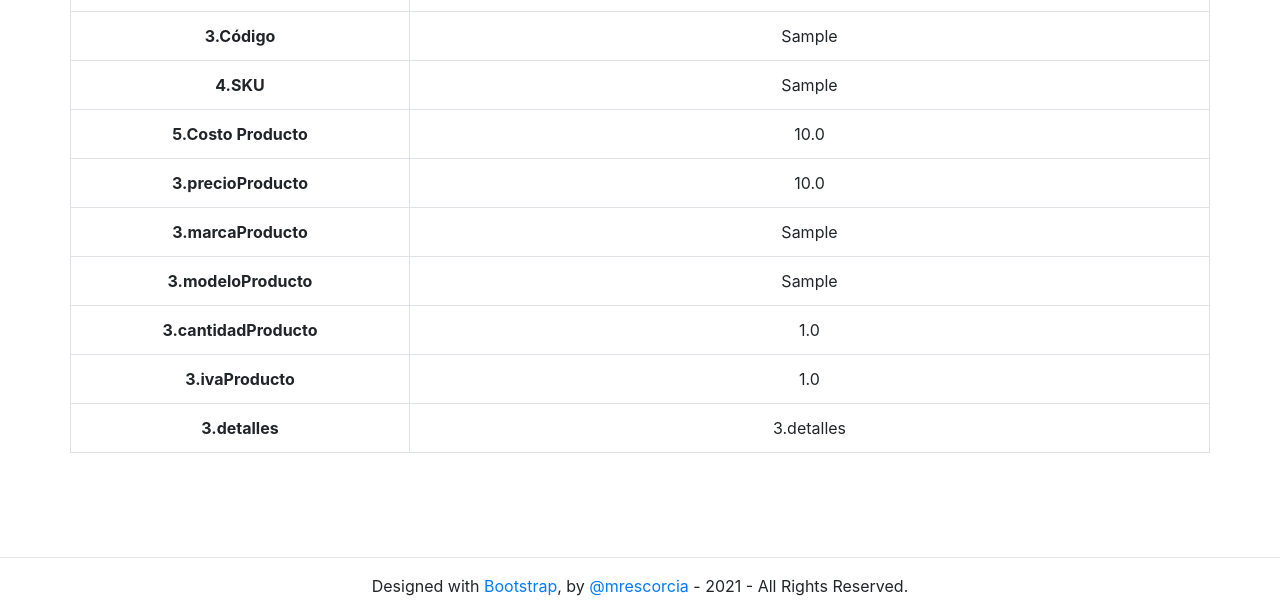
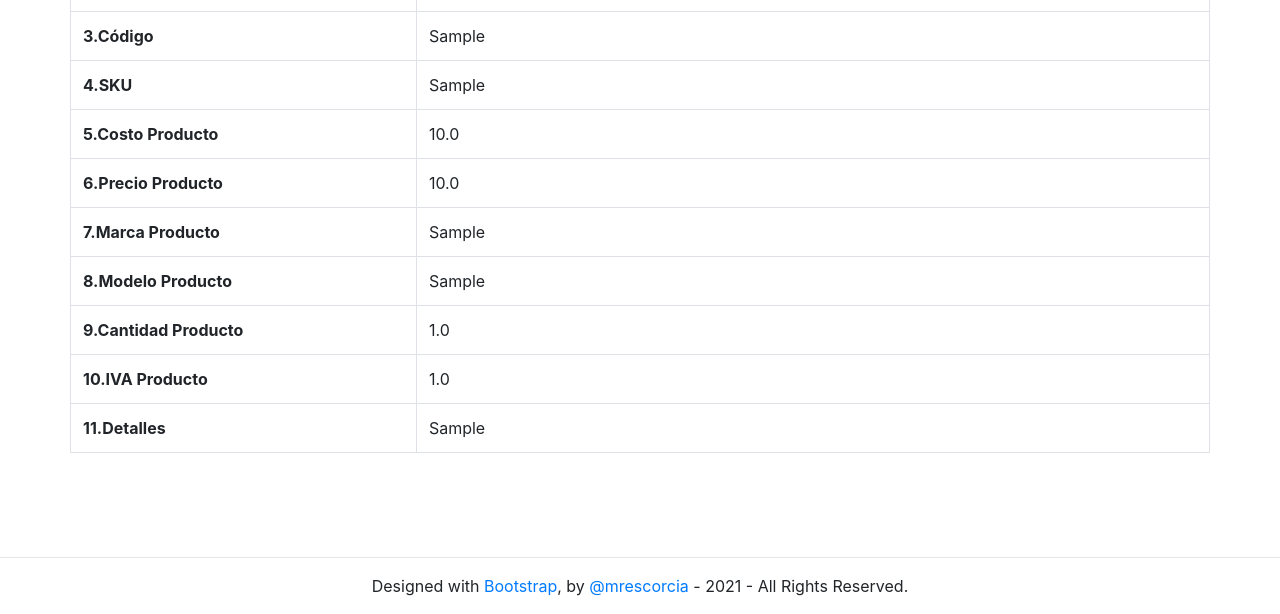
Before and after one commit to mrescorcia/otilia, a Django app: page /productos/ in a window 1280 px wide. Shown: the part 550-1164 px from the top of the page. Run offline with Django 3.2, Linux system fonts and the light colour scheme; tables that the repository leaves empty hold one stand-in row (values such as "Sample post").

Commit message:
28-06-2021

```diff
--- a/templates/productos/listadoProductos.html
+++ b/templates/productos/listadoProductos.html
@@ -20,7 +20,7 @@
 </div>
 {% for reg in productos %}
 <div class="row my-4">
-    <table class="table table-bordered">
+    <table class="table table-bordered" style="text-align: left;">
         <thead>
             <tr>
                 <th scope="col">1.Nombre</th>
@@ -45,28 +45,28 @@
                 <td>{{reg.costoproducto}}</td>
             </tr>
             <tr>
-                <th scope="col">3.precioProducto</th>
+                <th scope="col">6.Precio Producto</th>
                 <td>{{reg.precioproducto}}</td>
             </tr>
             <tr>
-                <th scope="col">3.marcaProducto</th>
+                <th scope="col">7.Marca Producto</th>
                 <td>{{reg.marcaproducto}}</td>
             </tr>
             <tr>
-                <th scope="col">3.modeloProducto</th>
+                <th scope="col">8.Modelo Producto</th>
                 <td>{{reg.modeloproducto}}</td>
             </tr>
             <tr>
-                <th scope="col">3.cantidadProducto</th>
+                <th scope="col">9.Cantidad Producto</th>
                 <td>{{reg.cantidadproducto}}</td>
             </tr>
             <tr>
-                <th scope="col">3.ivaProducto</th>
+                <th scope="col">10.IVA Producto</th>
                 <td>{{reg.ivaproducto}}</td>
             </tr>
             <tr>
-                <th scope="col">3.detalles</th>
-                <td>3.detalles</td>
+                <th scope="col">11.Detalles</th>
+                <td>{{reg.detalles}}</td>
             </tr>
         </tbody>
 
```
